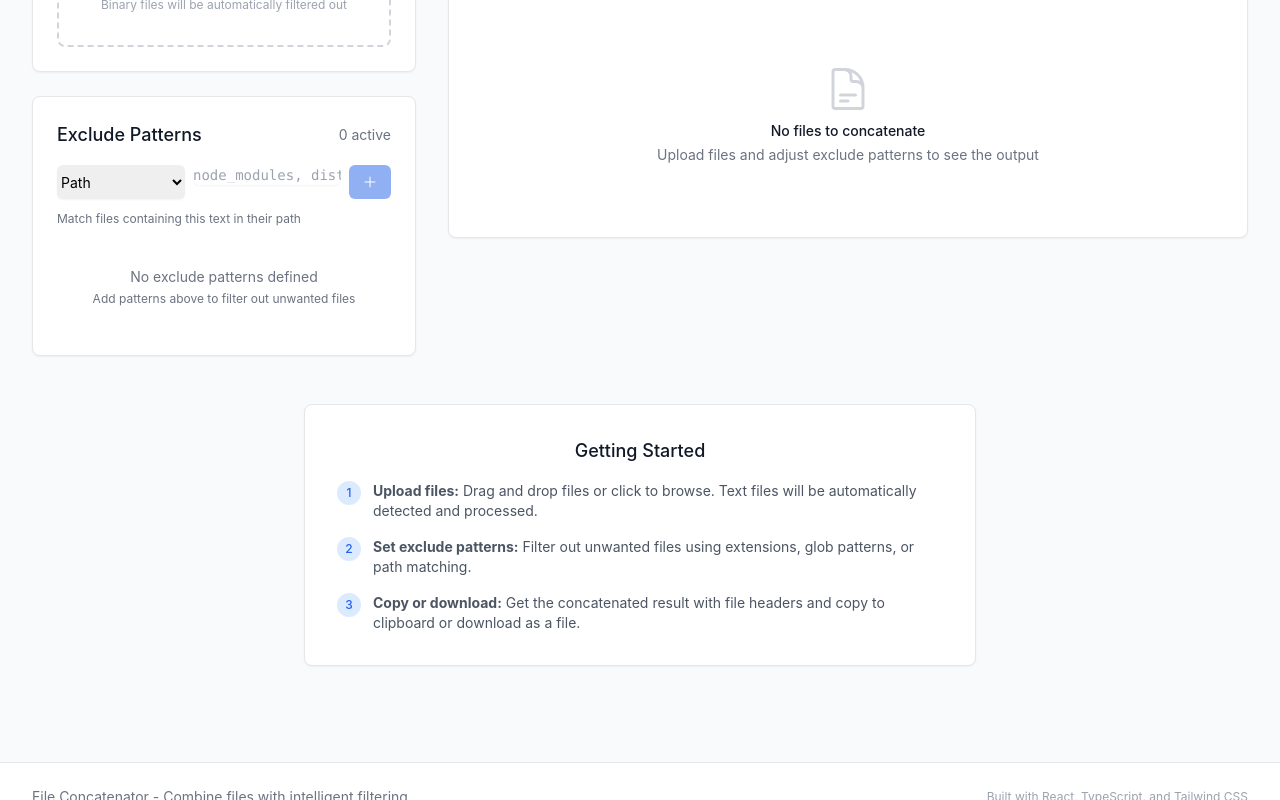
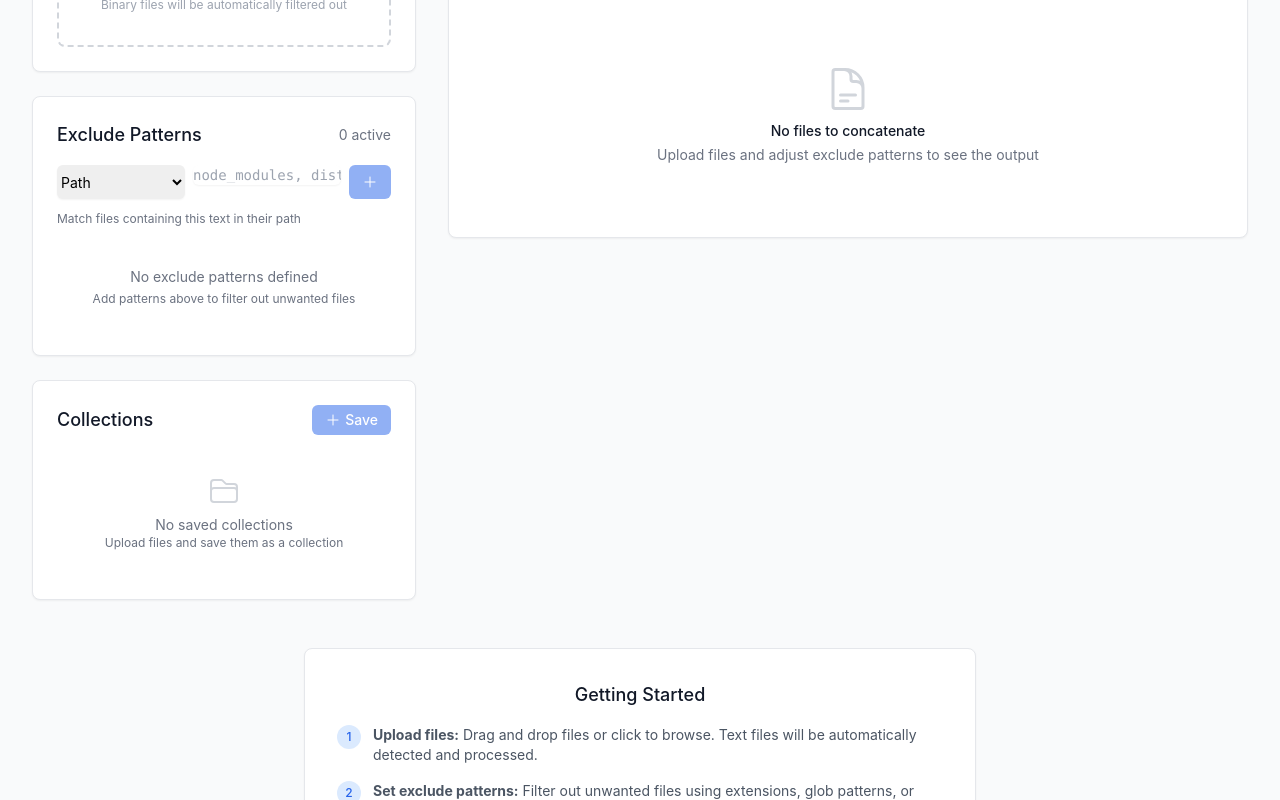
Before and after one commit to estusana/repo-concat, a React (Vite) app: page / in a window 1280 px wide. Shown: the part 375-1175 px from the top of the page. Built offline with nearby package versions, Linux system fonts and the light colour scheme.

Commit message:
feat: Integrate collection manager into app

```diff
--- a/src/App.tsx
+++ b/src/App.tsx
@@ -3,6 +3,7 @@ import { FileUpload } from './components/FileUpload';
 import { ExcludePatterns } from './components/ExcludePatterns';
 import { FileList } from './components/FileList';
 import { OutputPanel } from './components/OutputPanel';
+import { CollectionManager } from './components/CollectionManager';
 import { useAppStore } from './stores/useAppStore';
 
 function App() {
@@ -70,6 +71,11 @@ function App() {
             {/* Exclude patterns */}
             <div className="bg-white rounded-lg shadow-sm border border-gray-200 p-6">
               <ExcludePatterns />
+            </div>
+
+            {/* Collection manager */}
+            <div className="bg-white rounded-lg shadow-sm border border-gray-200 p-6">
+              <CollectionManager />
             </div>
 
             {/* Quick stats */}
```
